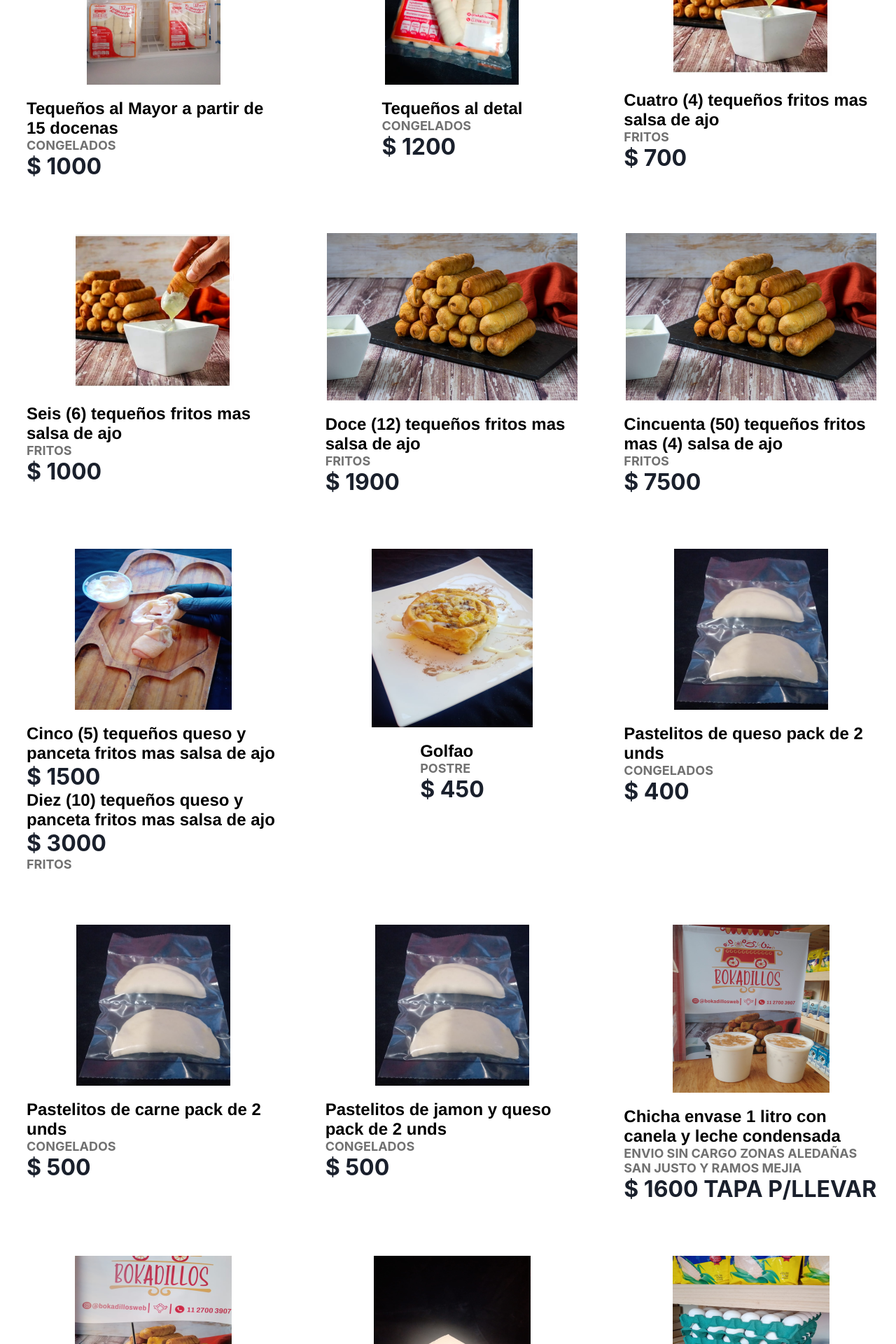
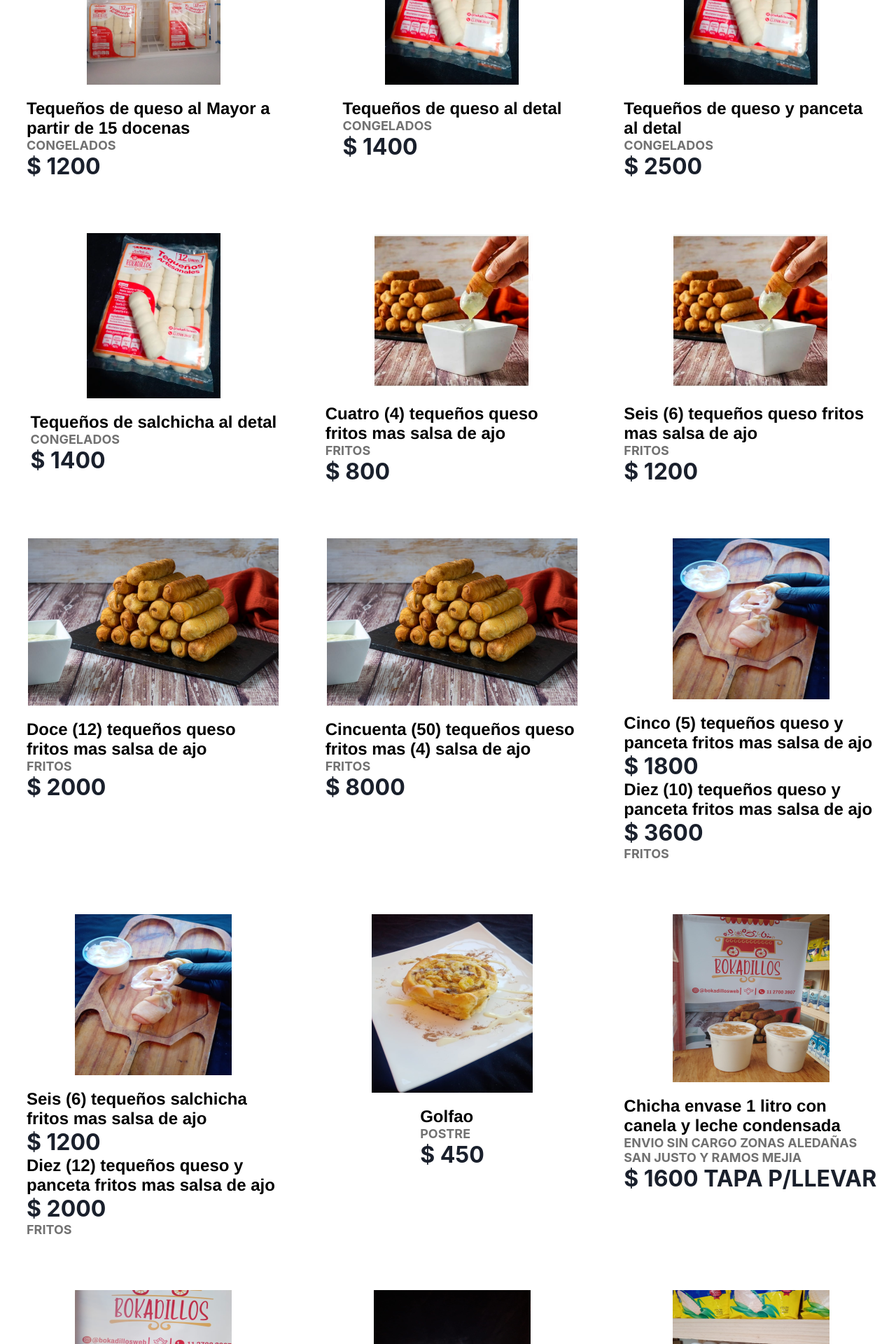
Before and after one commit to elifred2022/productosBokadillos, a React (Create React App) app: page / in a window 1280 px wide. Shown: the part 400-2320 px from the top of the page at 70% size. Built offline with nearby package versions, Linux system fonts and the light colour scheme.

Commit message:
update precios tequeños

```diff
--- a/src/components/productos/ProductosItem.js
+++ b/src/components/productos/ProductosItem.js
@@ -29,9 +29,9 @@ export const ProductoItem = ({ id, title, price, image, category }) => {
           </div>
         </>
         <div className="producto__footer">
-          <h1>Tequeños al Mayor a partir de 15 docenas</h1>
+          <h1>Tequeños de queso al Mayor a partir de 15 docenas</h1>
           <p>Congelados</p>
-          <p className="price">$ 1000</p>
+          <p className="price">$ 1200</p>
         </div>
       </div>
 
@@ -42,9 +42,35 @@ export const ProductoItem = ({ id, title, price, image, category }) => {
           </div>
         </>
         <div className="producto__footer">
-          <h1>Tequeños al detal</h1>
+          <h1>Tequeños de queso al detal</h1>
           <p>Congelados</p>
-          <p className="price">$ 1200</p>
+          <p className="price">$ 1400</p>
+        </div>
+      </div>
+
+      <div className="producto">
+        <>
+          <div className="producto_img">
+            <img src={Black} alt={title} />
+          </div>
+        </>
+        <div className="producto__footer">
+          <h1>Tequeños de queso y panceta al detal</h1>
+          <p>Congelados</p>
+          <p className="price">$ 2500</p>
+        </div>
+      </div>
+
+      <div className="producto">
+        <>
+          <div className="producto_img">
+            <img src={Black} alt={title} />
+          </div>
+        </>
+        <div className="producto__footer">
+          <h1>Tequeños de salchicha al detal</h1>
+          <p>Congelados</p>
+          <p className="price">$ 1400</p>
         </div>
       </div>
 
@@ -55,9 +81,9 @@ export const ProductoItem = ({ id, title, price, image, category }) => {
           </div>
         </>
         <div className="producto__footer">
-          <h1>Cuatro (4) tequeños fritos mas salsa de ajo</h1>
+          <h1>Cuatro (4) tequeños queso fritos mas salsa de ajo</h1>
           <p>Fritos</p>
-          <p className="price">$ 700</p>
+          <p className="price">$ 800</p>
         </div>
       </div>
 
@@ -68,9 +94,9 @@ export const ProductoItem = ({ id, title, price, image, category }) => {
           </div>
         </>
         <div className="producto__footer">
-          <h1>Seis (6) tequeños fritos mas salsa de ajo</h1>
+          <h1>Seis (6) tequeños queso fritos mas salsa de ajo</h1>
           <p>Fritos</p>
-          <p className="price">$ 1000</p>
+          <p className="price">$ 1200</p>
         </div>
       </div>
 
@@ -81,9 +107,9 @@ export const ProductoItem = ({ id, title, price, image, category }) => {
           </div>
         </>
         <div className="producto__footer">
-          <h1>Doce (12) tequeños fritos mas salsa de ajo</h1>
+          <h1>Doce (12) tequeños queso fritos mas salsa de ajo</h1>
           <p>Fritos</p>
-          <p className="price">$ 1900</p>
+          <p className="price">$ 2000</p>
         </div>
       </div>
 
@@ -94,9 +120,9 @@ export const ProductoItem = ({ id, title, price, image, category }) => {
           </div>
         </>
         <div className="producto__footer">
-          <h1>Cincuenta (50) tequeños fritos mas (4) salsa de ajo</h1>
+          <h1>Cincuenta (50) tequeños queso fritos mas (4) salsa de ajo</h1>
           <p>Fritos</p>
-          <p className="price">$ 7500</p>
+          <p className="price">$ 8000</p>
         </div>
       </div>
 
@@ -108,9 +134,24 @@ export const ProductoItem = ({ id, title, price, image, category }) => {
         </>
         <div className="producto__footer">
           <h1>Cinco (5) tequeños queso y panceta fritos mas salsa de ajo</h1>
-          <p className="price">$ 1500</p>
+          <p className="price">$ 1800</p>
           <h1>Diez (10) tequeños queso y panceta fritos mas salsa de ajo</h1>
-          <p className="price">$ 3000</p>
+          <p className="price">$ 3600</p>
+          <p>Fritos</p>
+        </div>
+      </div>
+
+      <div className="producto">
+        <>
+          <div className="producto_img">
+            <img src={Tequechito} alt={title} />
+          </div>
+        </>
+        <div className="producto__footer">
+          <h1>Seis (6) tequeños salchicha fritos mas salsa de ajo</h1>
+          <p className="price">$ 1200</p>
+          <h1>Diez (12) tequeños queso y panceta fritos mas salsa de ajo</h1>
+          <p className="price">$ 2000</p>
           <p>Fritos</p>
         </div>
       </div>
@@ -125,45 +166,6 @@ export const ProductoItem = ({ id, title, price, image, category }) => {
           <h1>Golfao</h1>
           <p>Postre</p>
           <p className="price">$ 450</p>
-        </div>
-      </div>
-
-      <div className="producto">
-        <>
-          <div className="producto_img">
-            <img src={PastelitosPack} alt={title} />
-          </div>
-        </>
-        <div className="producto__footer">
-          <h1>Pastelitos de queso pack de 2 unds</h1>
-          <p>Congelados</p>
-          <p className="price">$ 400</p>
-        </div>
-      </div>
-
-      <div className="producto">
-        <>
-          <div className="producto_img">
-            <img src={PastelitosPack} alt={title} />
-          </div>
-        </>
-        <div className="producto__footer">
-          <h1>Pastelitos de carne pack de 2 unds</h1>
-          <p>Congelados</p>
-          <p className="price">$ 500</p>
-        </div>
-      </div>
-
-      <div className="producto">
-        <>
-          <div className="producto_img">
-            <img src={PastelitosPack} alt={title} />
-          </div>
-        </>
-        <div className="producto__footer">
-          <h1>Pastelitos de jamon y queso pack de 2 unds</h1>
-          <p>Congelados</p>
-          <p className="price">$ 500</p>
         </div>
       </div>
 
@@ -189,9 +191,8 @@ export const ProductoItem = ({ id, title, price, image, category }) => {
         <div className="producto__footer">
           <h1>Chicha</h1>
           <p>Bebidas</p>
-          <p className="price">$ 450 vaso 300 cc</p>
-          <p className="price">$ 500 vaso 330 cc</p>
-          <p className="price">$ 550 vaso 300 cc con tapa p/llevar</p>
+          <p className="price">$ 500 vaso 300 cc</p>
+          <p className="price">$ 600 vaso 300 cc con tapa p/llevar</p>
         </div>
       </div>
 
@@ -256,7 +257,7 @@ export const ProductoItem = ({ id, title, price, image, category }) => {
         <div className="producto__footer">
           <h1>Rekolita</h1>
           <p>Bebidas</p>
-          <p className="price">$ 450</p>
+          <p className="price">$ 500</p>
         </div>
       </div>
 
@@ -288,3 +289,47 @@ export const ProductoItem = ({ id, title, price, image, category }) => {
     </div>
   );
 };
+
+// PRODUCTOS DESINCORPORADOS
+
+/*
+
+
+      <div className="producto">
+        <>
+          <div className="producto_img">
+            <img src={PastelitosPack} alt={title} />
+          </div>
+        </>
+        <div className="producto__footer">
+          <h1>Pastelitos de queso pack de 2 unds</h1>
+          <p>Congelados</p>
+          <p className="price">$ 400</p>
+        </div>
+      </div>
+
+      <div className="producto">
+        <>
+          <div className="producto_img">
+            <img src={PastelitosPack} alt={title} />
+          </div>
+        </>
+        <div className="producto__footer">
+          <h1>Pastelitos de carne pack de 2 unds</h1>
+          <p>Congelados</p>
+          <p className="price">$ 500</p>
+        </div>
+      </div>
+
+      <div className="producto">
+        <>
+          <div className="producto_img">
+            <img src={PastelitosPack} alt={title} />
+          </div>
+        </>
+        <div className="producto__footer">
+          <h1>Pastelitos de jamon y queso pack de 2 unds</h1>
+          <p>Congelados</p>
+          <p className="price">$ 500</p>
+        </div>
+      </div> */
```
